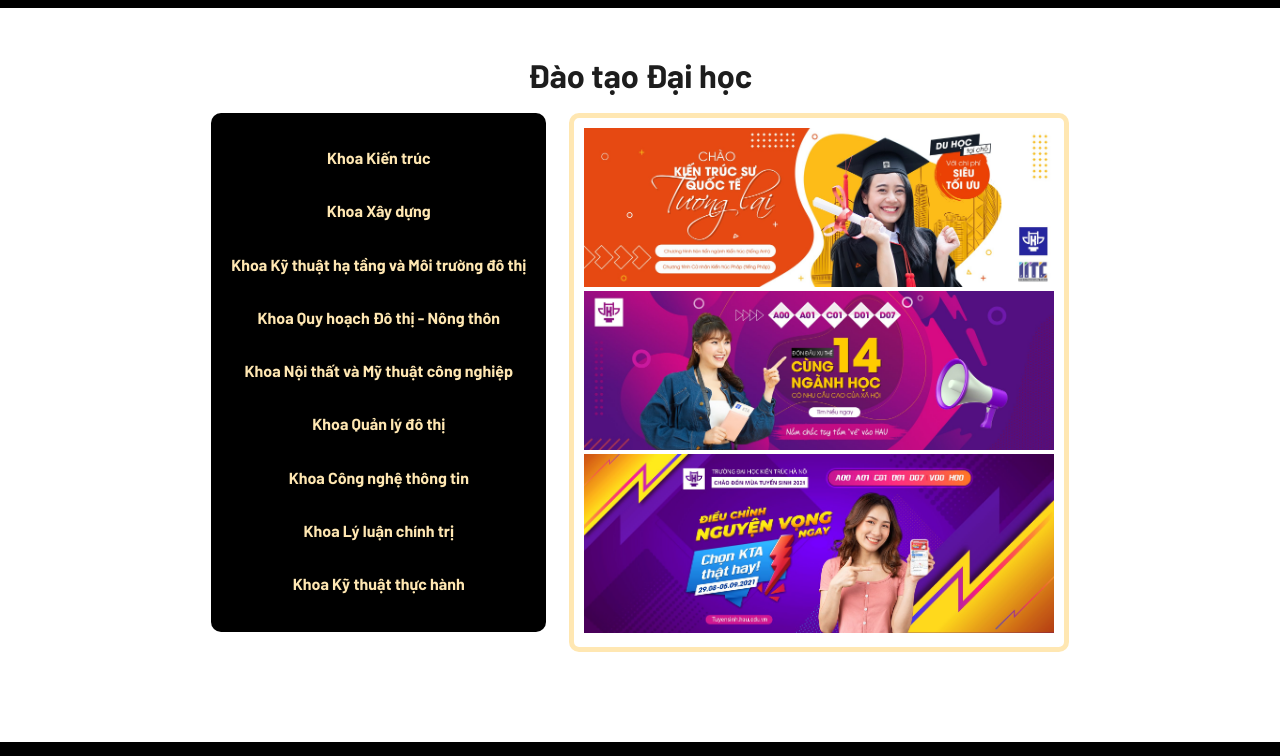
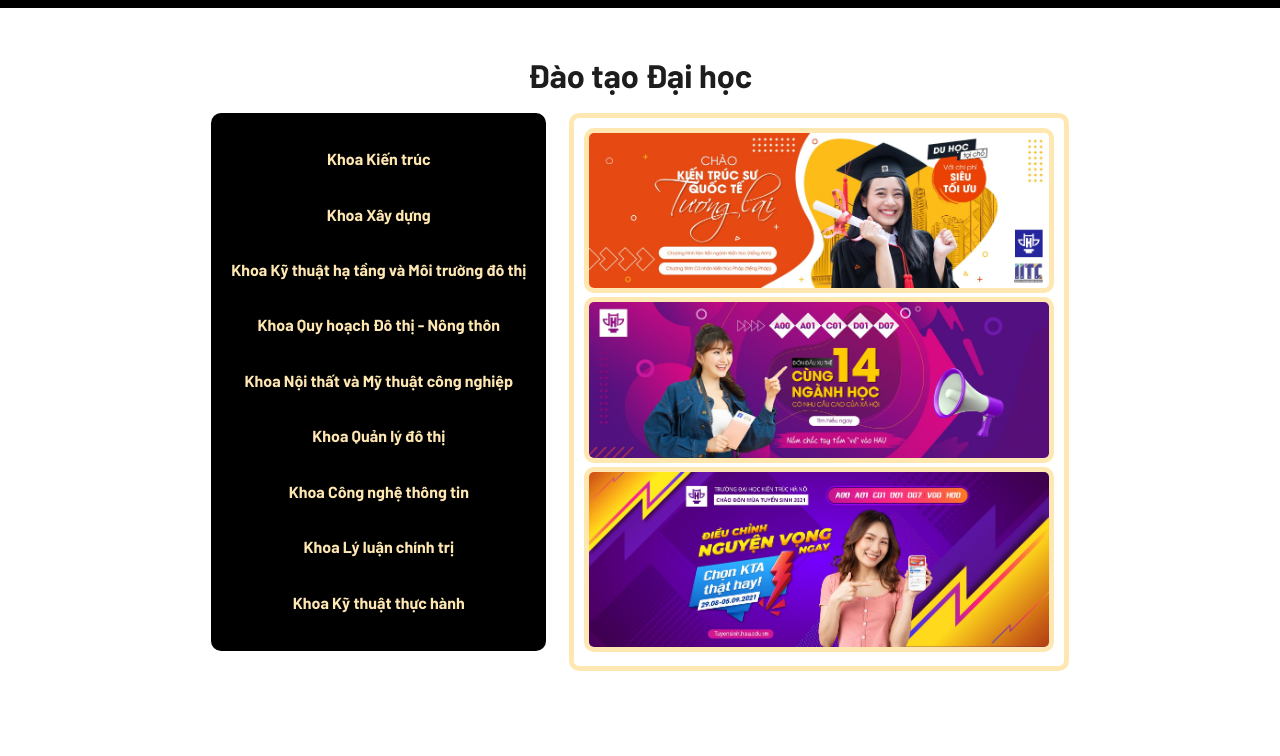
Before and after one commit to therKat/baitap, a plain HTML site: page index.html in a window 1280 px wide. Shown: the part 2630-3386 px from the top of the page. Drawn offline with Linux system fonts and the light colour scheme.

Commit message:
Update index.html

```diff
--- a/index.html
+++ b/index.html
@@ -4,11 +4,12 @@
     <meta charset="UTF-8">
     <meta http-equiv="X-UA-Compatible" content="IE=edge">
     <meta name="viewport" content="width=device-width, initial-scale=1.0">
-    <title>Bài tập</title>
+    <title>Document</title>
 
     <link href="https://fonts.googleapis.com/css2?family=Barlow:wght@300;500;600;700&display=swap" rel="stylesheet">
     <link rel="stylesheet" href="./assets/css/base.css">
     <link rel="stylesheet" href="./assets/css/main.css">
+    <link rel="shortcut icon" type="image/x-icon" href="./assets/img/logo.png" />
 
 
 </head>
@@ -272,9 +273,12 @@
 
             <div class="content3__item-not-main">
                 <a href="http://tuyensinh.hau.edu.vn/">
-                    <img src="./assets/img/37fc540f54e846a399114ffe4d529930.jpg" alt="">
-                    <img src="./assets/img/71a77b8a064c4a8294318de9cb682bab.jpg" alt="">
-                    <img src="./assets/img/e5f6cf7243474607a74a75544b562ac9.jpg" alt="">
+                    <img src="./assets/img/37fc540f54e846a399114ffe4d529930.jpg" alt="" style="border-radius: 10px;
+    border: 5px solid var(--title-color-2);">
+                    <img src="./assets/img/71a77b8a064c4a8294318de9cb682bab.jpg" alt="" style="border-radius: 10px;
+    border: 5px solid var(--title-color-2);">
+                    <img src="./assets/img/e5f6cf7243474607a74a75544b562ac9.jpg" alt="" style="border-radius: 10px;
+    border: 5px solid var(--title-color-2);">
                 </a>
             </div>
 
```
